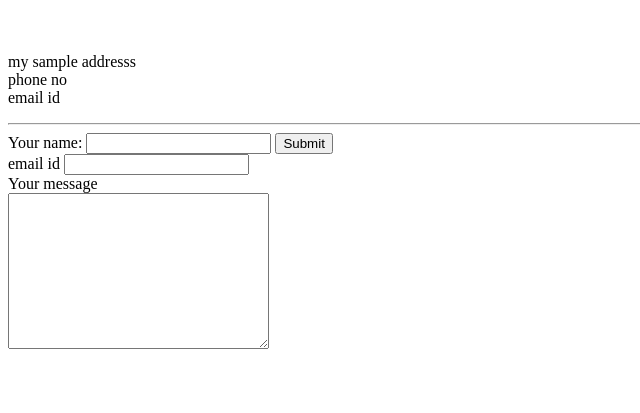
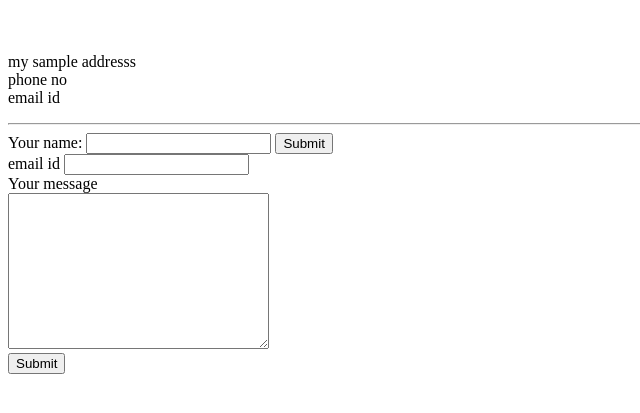
Before and after one commit to JoelMathewV/web-dev, a plain HTML site: page HTML - personal website/contact_me.html in a window 1280 px wide. Shown: the part 61-474 px from the top of the page, without its empty margins (0-640 px from the left). Drawn offline with Linux system fonts and the light colour scheme.

Commit message:
forms in HTML

```diff
--- a/HTML - personal website/contact_me.html
+++ b/HTML - personal website/contact_me.html
@@ -10,15 +10,15 @@
     <h1>My contact details</h1><br>
     <p>my sample addresss <br>phone no <br>email id</p>
     <hr>
-    <form action="">
+    <form action="index.html">
         <label for="">Your name: </label>
         <input type="text">
         <input type="submit"><br>
         <label for="">email id</label>
         <input type="email"><br>
         <label for="">Your message</label><br>
-        <textarea name="" id="" cols="30" rows="10"></textarea>
-
+        <textarea name="" id="" cols="30" rows="10"></textarea> <br>
+        <input type="submit">
     </form>
 </body>
 </html>
```
